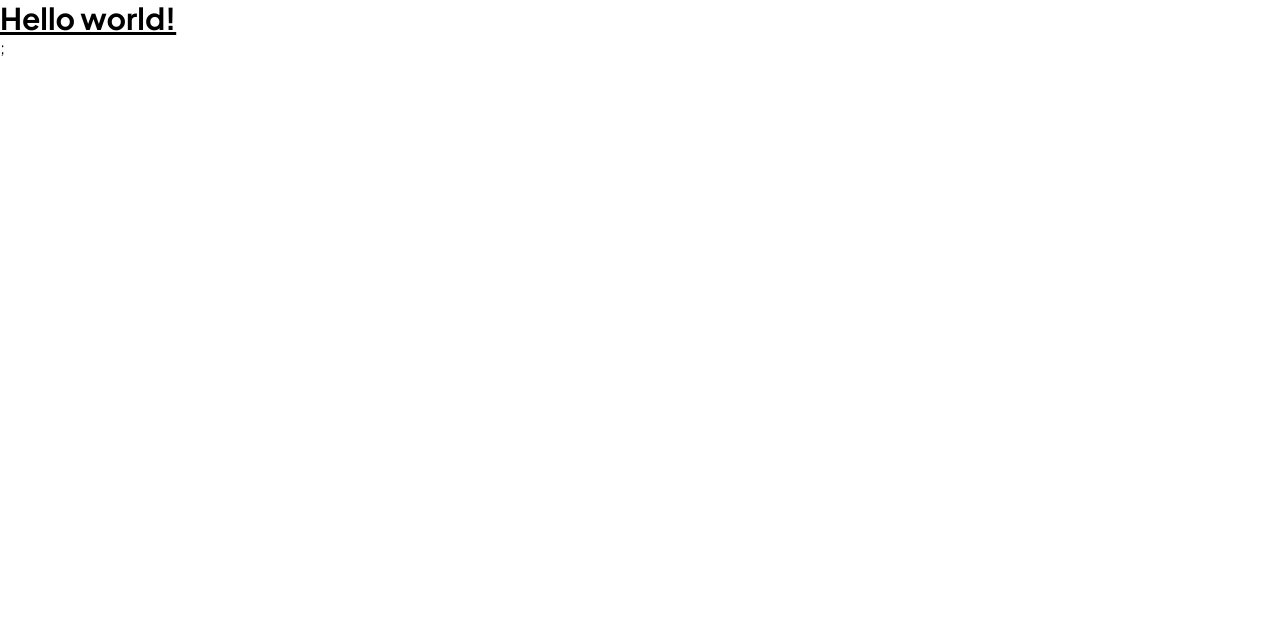
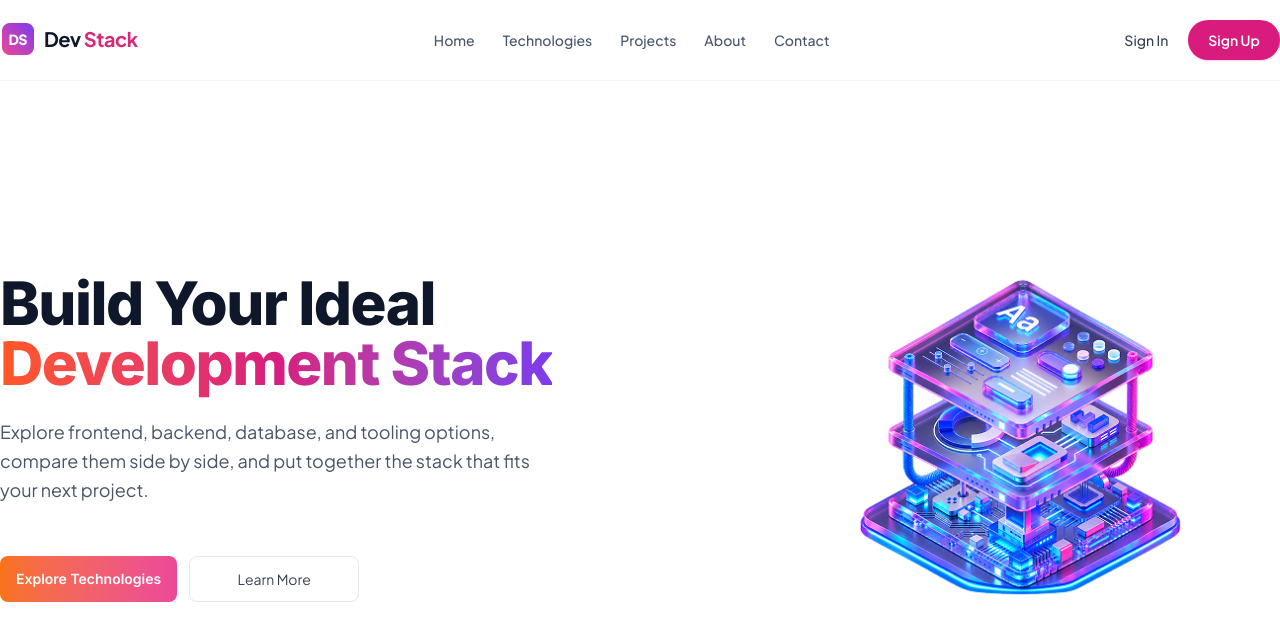
Before and after one commit to NazmulHossain2905/DevStack, a React (Vite) app: page / in a window 1280 px wide. Shown: the top 640 px of the page. Built offline with nearby package versions, Linux system fonts and the light colour scheme.

Commit message:
feat(hero): Hero design done

```diff
--- a/src/App.tsx
+++ b/src/App.tsx
@@ -1,9 +1,13 @@
 import { ToastContainer } from "react-toastify";
+import Navbar from "./components/Navbar";
+import Hero from "./components/Hero";
 
 const App = () => {
   return (
     <>
-      <h1 className="text-3xl font-bold underline">Hello world!</h1>;
+      <Navbar />
+      <Hero />
+
       {/* For React Toastify */}
       <ToastContainer />
     </>
--- /dev/null
+++ b/src/components/Hero.tsx
@@ -0,0 +1,36 @@
+import BannerStackImage from "../assets/images/banner-stack.png";
+
+const Hero = () => {
+  return (
+    <header className="container mx-auto mb-28 flex items-center gap-8 pt-24">
+      <div className="flex-7">
+        <h1 className="text-text-primary font-inter mb-6 text-6xl font-extrabold tracking-[-1.5px]">
+          Build Your Ideal <br />
+          <span className="from-gradient-text-from via-gradient-text-via to-gradient-text-to bg-linear-to-r bg-clip-text text-transparent">
+            Development Stack
+          </span>
+        </h1>
+
+        <p className="text-text-secondary mb-10 max-w-142.5 text-lg leading-7.25">
+          Explore frontend, backend, database, and tooling options, compare them
+          side by side, and put together the stack that fits your next project.
+        </p>
+
+        <div className="flex gap-3 pt-3">
+          <button className="from-gradient-button-from to-gradient-button-to font-inter cursor-pointer rounded-lg bg-linear-to-r px-4 py-3 text-sm font-semibold text-white">
+            Explore Technologies
+          </button>
+          <button className="border-border-secondary hover:text-primary min-w-42.5 cursor-pointer rounded-lg border bg-white px-4 py-3 text-sm text-[#374151] transition-colors">
+            Learn More
+          </button>
+        </div>
+      </div>
+
+      <div className="flex flex-5 items-center justify-center">
+        <img src={BannerStackImage} alt="Banner Stack Image" />
+      </div>
+    </header>
+  );
+};
+
+export default Hero;
```
